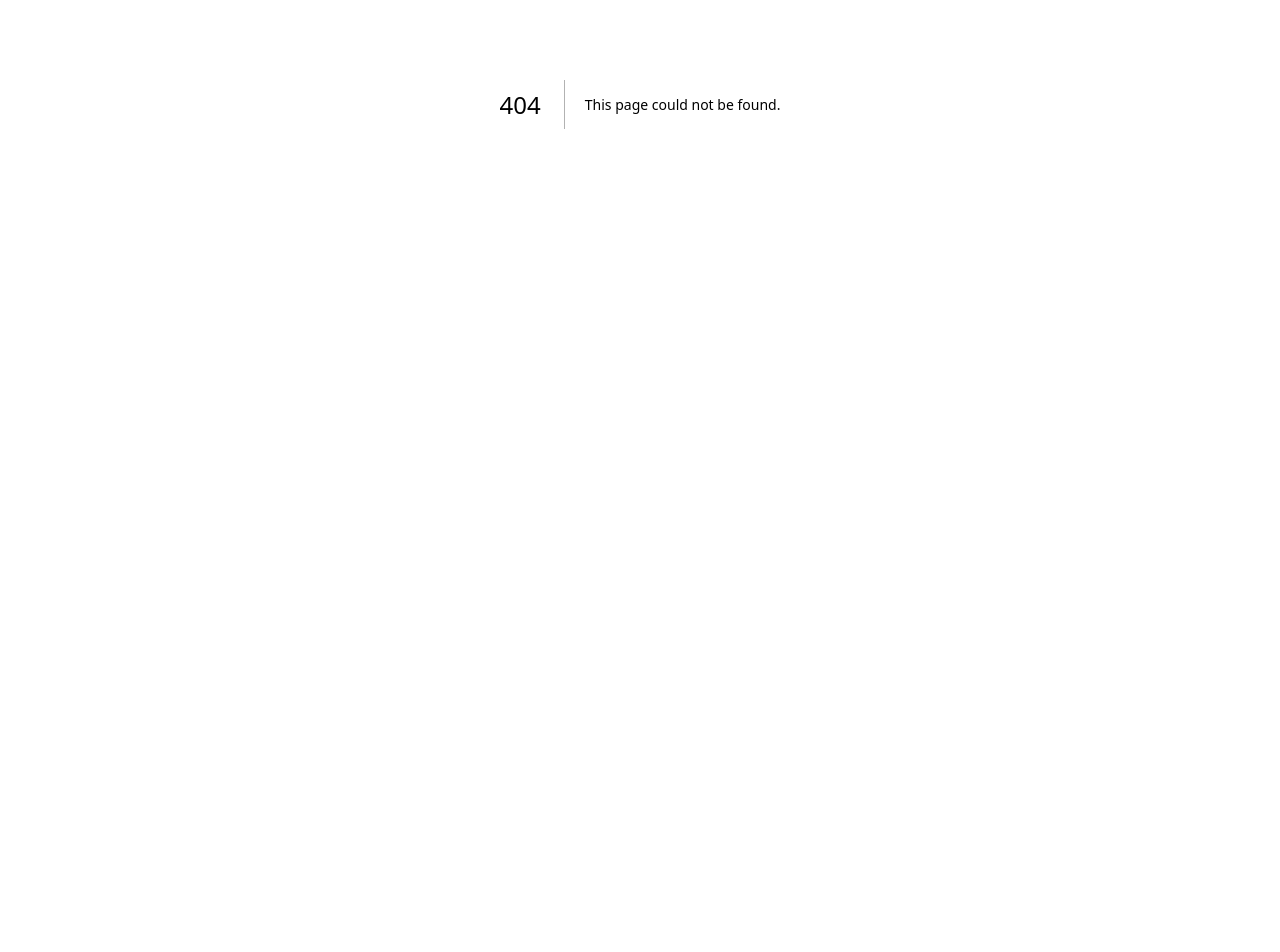
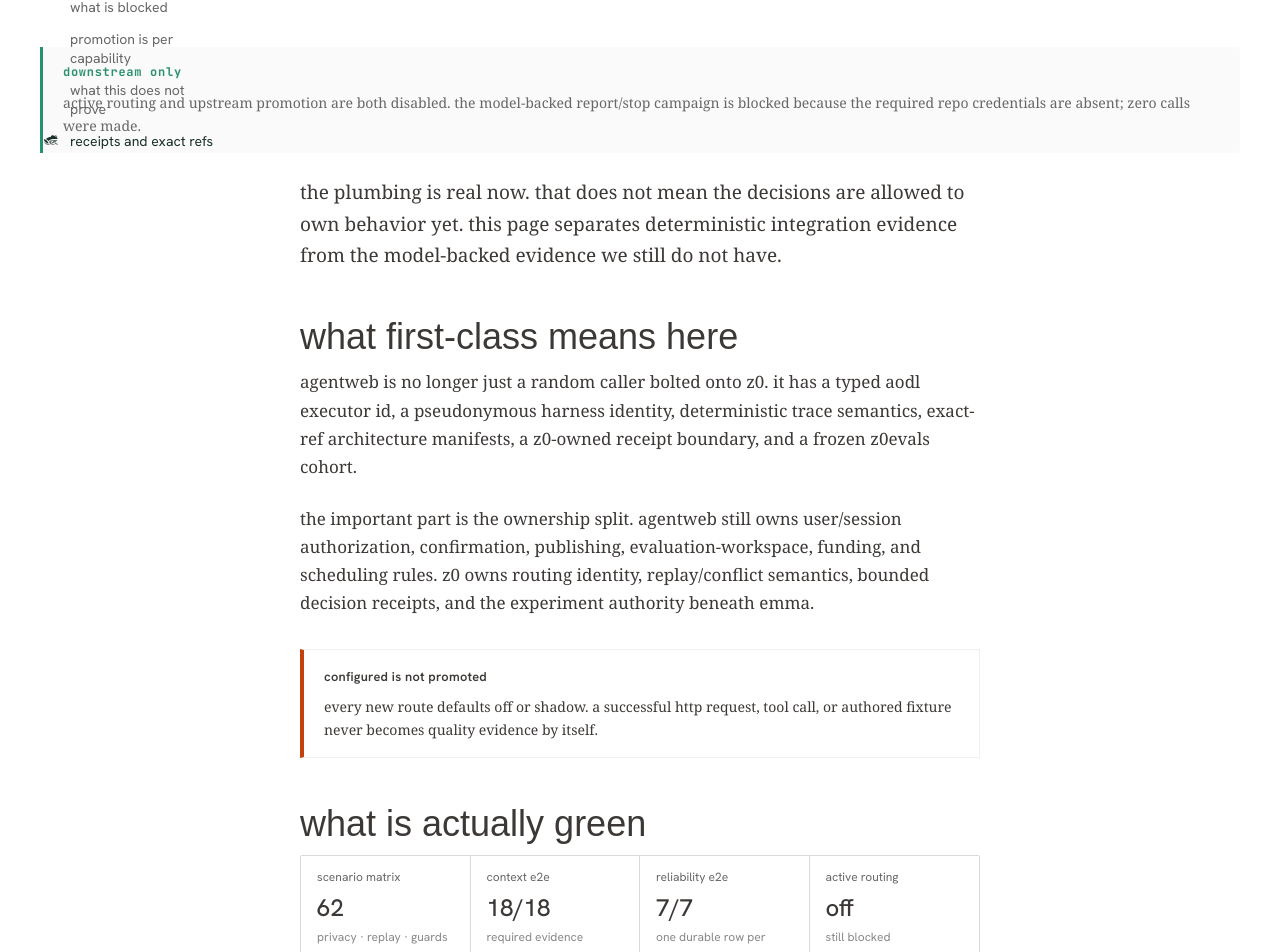
Before and after one commit to kvnloo/z0evals, a Next.js app in the folder web/: page /agentweb in a window 1280 px wide. Before the commit this address had no page. Shown: the part 296-1248 px from the top of the page. Before the commit the page ends 800 px from the top, so only its background shows below. Built offline with nearby package versions, Linux system fonts and the light colour scheme; a web font is replaced by a local one.

Commit message:
site(agentweb): add first-class integration study page

```diff
--- /dev/null
+++ b/web/app/agentweb/page.tsx
@@ -0,0 +1,232 @@
+import type { Metadata } from "next";
+import data from "@/data/agentweb-study.json";
+import StoryShell, { type StoryMeta, type StoryBanner } from "@/components/StoryShell";
+import type { TocItem } from "@/components/Toc";
+import MetricRow from "@/components/MetricRow";
+import Callout from "@/components/Callout";
+
+export const metadata: Metadata = {
+  title: "agentweb + emma + z0 — z0evals",
+  description:
+    "downstream-first integration evidence for AgentWeb, Emma, z0intelligence and z0evals: "
+    + "what is green, what is blocked, and what still cannot be promoted.",
+};
+
+const meta: StoryMeta = {
+  title: "agentweb + emma + z0",
+  subtitle: "first-class integration, still shadow-first.",
+  author: "zer0 research",
+  date: data.date,
+  status: "experimental",
+  lede:
+    "the plumbing is real now. that does not mean the decisions are allowed to own behavior yet. "
+    + "this page separates deterministic integration evidence from the model-backed evidence we still do not have.",
+};
+
+const banner: StoryBanner = {
+  tag: "downstream only",
+  text:
+    "active routing and upstream promotion are both disabled. the model-backed report/stop campaign "
+    + "is blocked because the required repo credentials are absent; zero calls were made.",
+};
+
+const toc: TocItem[] = [
+  { id: "first-class", label: "what first-class means here", depth: 0 },
+  { id: "green", label: "what is actually green", depth: 0 },
+  { id: "context", label: "context packets", depth: 1 },
+  { id: "reliability", label: "reliability receipts", depth: 1 },
+  { id: "blocked", label: "what is blocked", depth: 0 },
+  { id: "ladder", label: "promotion is per capability", depth: 0 },
+  { id: "limits", label: "what this does not prove", depth: 0 },
+  { id: "explore", label: "receipts and exact refs", depth: 1 },
+];
+
+const pct = (v: number) => (v * 100).toFixed(1) + "%";
+const short = (sha: string) => sha.slice(0, 8);
+
+const story = (
+  <>
+    <h2 id="first-class">what first-class means here</h2>
+    <p>
+      agentweb is no longer just a random caller bolted onto z0. it has a typed AODL executor id,
+      a pseudonymous harness identity, deterministic trace semantics, exact-ref architecture
+      manifests, a z0-owned receipt boundary, and a frozen z0evals cohort.
+    </p>
+    <p>
+      the important part is the ownership split. agentweb still owns user/session authorization,
+      confirmation, publishing, evaluation-workspace, funding, and scheduling rules. z0 owns
+      routing identity, replay/conflict semantics, bounded decision receipts, and the experiment
+      authority beneath Emma.
+    </p>
+    <Callout kind="warning" title="configured is not promoted">
+      <p>
+        every new route defaults off or shadow. a successful HTTP request, tool call, or authored
+        fixture never becomes quality evidence by itself.
+      </p>
+    </Callout>
+
+    <h2 id="green">what is actually green</h2>
+    <MetricRow items={[
+      { k: "scenario matrix", v: String(data.scenarioCount), s: "privacy · replay · guards · context · quality" },
+      { k: "context E2E", v: data.context.rows + "/18", s: "required evidence preserved" },
+      { k: "reliability E2E", v: data.reliability.durableRows + "/7", s: "one durable row per observation" },
+      { k: "active routing", v: data.global.active_routing_enabled ? "on" : "off", s: "still blocked" },
+    ]} />
+
+    <h3 id="context">context packets</h3>
+    <p>
+      the real AgentWeb mapper and real local z0 service ran the 18-case context corpus end to end.
+      there were <strong>{data.context.requiredTermFailures} required-term failures</strong>,{" "}
+      <strong>{data.context.budgetViolations} byte-budget violations</strong>,{" "}
+      <strong>{data.context.privacyLeaks} source-label leaks</strong>, and{" "}
+      <strong>{data.context.modelCallViolations} model calls</strong>.
+    </p>
+    <p>
+      on the three inputs large enough for total-byte compression to be meaningful, final packet /
+      input ratios were{" "}
+      {Object.values(data.context.largeContextRatios).map((value, index) => (
+        <span key={value}>
+          <strong>{pct(value)}</strong>{index < 2 ? ", " : "."}
+        </span>
+      ))}
+      {" "}that is promising, but assist injection is still disabled because authored fixtures are
+      not the required live shadow sample.
+    </p>
+
+    <h3 id="reliability">reliability receipts</h3>
+    <p>
+      seven bounded AgentWeb outcome classes crossed the real projection/export/ingest path twice.
+      the first pass stored seven rows; the duplicate pass replayed them instead of writing seven
+      more. privacy leaks: <strong>{data.reliability.privacyLeaks}</strong>. quality-gold
+      violations: <strong>{data.reliability.qualityViolations}</strong>.
+    </p>
+    <p>
+      that gives us execution/reliability evidence. it very deliberately does not tell us that the
+      agent made a good decision.
+    </p>
+
+    <h2 id="blocked">the model-backed part is blocked, not green</h2>
+    <p>
+      the paired report and stop campaigns are wired, but the smoke found no usable model
+      credentials in the AgentWeb repo. missing:{" "}
+      <code>{data.modelCampaign.missing.join(", ")}</code>.
+    </p>
+    <Callout kind="info" title="zero spend means zero evidence">
+      <p>
+        the smoke exited before any incumbent or TypeSafe request. that is the correct behavior.
+        green workflow status here means the blocker was represented honestly, not that model
+        quality was tested.
+      </p>
+    </Callout>
+
+    <h2 id="ladder">promotion is per capability</h2>
+    <div className="x-table-wrap">
+      <table className="x-table">
+        <thead>
+          <tr><th>capability</th><th>current stage</th><th>next evidence gate</th></tr>
+        </thead>
+        <tbody>
+          <tr>
+            <td>context_packet_v1</td>
+            <td>{data.context.stage}</td>
+            <td>500 live shadow packets + 100 large inputs before assist review</td>
+          </tr>
+          <tr>
+            <td>reliability_observation_v1</td>
+            <td>{data.reliability.stage}</td>
+            <td>stay observational; never becomes quality authority</td>
+          </tr>
+          <tr>
+            <td>report_type_v1</td>
+            <td>{data.modelCampaign.reportStage}</td>
+            <td>{data.modelCampaign.requiredReportLivePairs.toLocaleString()} live paired decisions</td>
+          </tr>
+          <tr>
+            <td>stop_request_v1</td>
+            <td>{data.modelCampaign.stopStage}</td>
+            <td>
+              {data.modelCampaign.requiredStopLivePairs.toLocaleString()} live pairs, including{" "}
+              {data.modelCampaign.requiredExplicitStops} explicit stops
+            </td>
+          </tr>
+        </tbody>
+      </table>
+    </div>
+    <p>
+      there is intentionally no global "integration passed" switch. a green context compiler does
+      not authorize a stop classifier, and a good report classifier would not authorize general
+      routing.
+    </p>
+
+    <h2 id="limits">what this still does not prove</h2>
+    <ul>
+      <li>no model-backed report or stop quality result has been measured in this cohort yet;</li>
+      <li>18 authored context fixtures are not 500 real KB packets;</li>
+      <li>reliability transport success is not task success;</li>
+      <li>the frozen downstream refs are not upstream recommendations;</li>
+      <li>active routing remains disabled.</li>
+    </ul>
+  </>
+);
+
+const explore = (
+  <>
+    <h2>exact frozen cohort</h2>
+    <div className="x-table-wrap">
+      <table className="x-table">
+        <thead><tr><th>repo</th><th>exact ref</th></tr></thead>
+        <tbody>
+          {Object.entries(data.frozenHeads).map(([repo, sha]) => (
+            <tr key={repo}><td>{repo}</td><td><code>{short(sha)}</code></td></tr>
+          ))}
+        </tbody>
+      </table>
+    </div>
+
+    <h2>scenario families</h2>
+    <div className="x-table-wrap">
+      <table className="x-table">
+        <thead><tr><th>family</th><th>scenarios</th></tr></thead>
+        <tbody>
+          {Object.entries(data.families).map(([family, count]) => (
+            <tr key={family}><td>{family}</td><td>{count}</td></tr>
+          ))}
+        </tbody>
+      </table>
+    </div>
+
+    <h2>frozen evidence</h2>
+    <p>
+      context workflow <code>{data.context.workflowRunId}</code> · artifact{" "}
+      <code>{data.context.artifactSha256.slice(0, 16)}</code>
+    </p>
+    <p>
+      reliability workflow <code>{data.reliability.workflowRunId}</code> · artifact{" "}
+      <code>{data.reliability.artifactSha256.slice(0, 16)}</code>
+    </p>
+    <p>
+      model-smoke blocker workflow <code>{data.modelCampaign.workflowRunId}</code> · artifact{" "}
+      <code>{data.modelCampaign.artifactSha256.slice(0, 16)}</code>
+    </p>
+
+    <h2>evidence classes</h2>
+    <pre>{JSON.stringify(data.evidenceClasses, null, 2)}</pre>
+    <p>
+      only model-backed paired evidence is allowed to inform quality. contract and deterministic
+      E2E evidence can prove the plumbing without pretending to prove the model.
+    </p>
+  </>
+);
+
+export default function Page() {
+  return (
+    <StoryShell
+      meta={meta}
+      toc={toc}
+      banner={banner}
+      story={story}
+      explore={explore}
+      exploreLabel="show me the exact receipts"
+    />
+  );
+}
```
